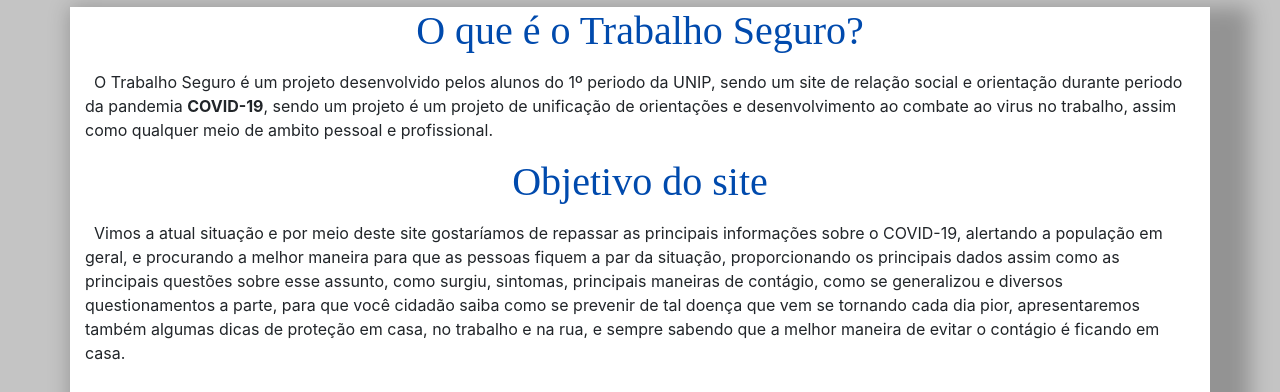
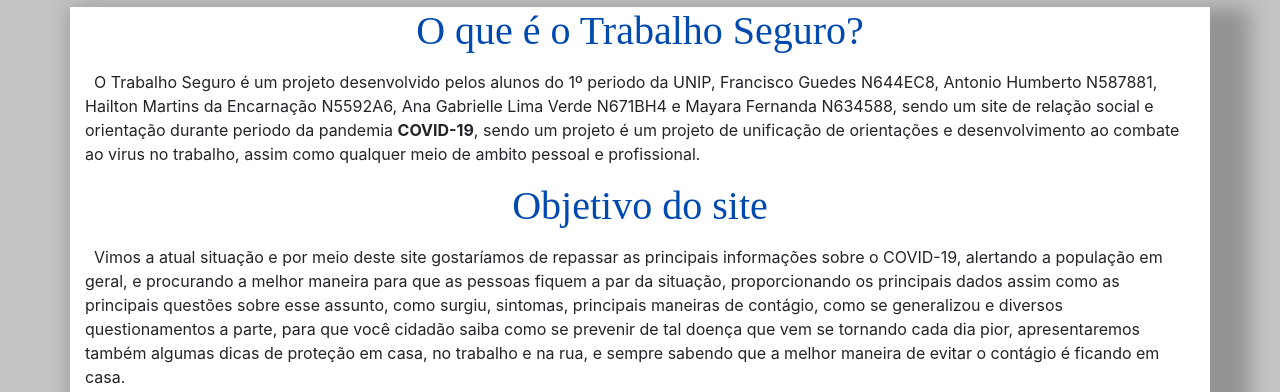
Before and after one commit to bfrancd236/TrabalhosSeguros, a plain HTML site: page Páginas/Inicial/Inicial.html in a window 1280 px wide. Shown: the part 479-871 px from the top of the page. Drawn offline with nearby package versions, Linux system fonts and the light colour scheme.

Commit message:
Update Inicial.html

```diff
--- a/Páginas/Inicial/Inicial.html
+++ b/Páginas/Inicial/Inicial.html
@@ -60,7 +60,8 @@
     </div>
     <div class="Conteúdo container">
         <h1> O que é o Trabalho Seguro?</h1>
-        <p>&nbsp O Trabalho Seguro é um projeto desenvolvido pelos alunos do 1º periodo da UNIP, sendo um site de relação social e orientação durante periodo da pandemia <B>COVID-19</B>, sendo um projeto
+        <p>&nbsp O Trabalho Seguro é um projeto desenvolvido pelos alunos do 1º periodo da UNIP, Francisco Guedes N644EC8, Antonio Humberto N587881, Hailton Martins da Encarnação
+            N5592A6, Ana Gabrielle Lima Verde N671BH4 e Mayara Fernanda N634588, sendo um site de relação social e orientação durante periodo da pandemia <B>COVID-19</B>, sendo um projeto
             é um projeto de unificação de orientações e desenvolvimento ao combate ao virus no trabalho, assim como qualquer meio de ambito pessoal e profissional.
         <h1> Objetivo do site </h1>
         <p>&nbsp Vimos a atual situação e por meio deste site gostaríamos de repassar as principais informações sobre o COVID-19, alertando a população em geral, e procurando a melhor maneira para que as pessoas fiquem a par da situação, proporcionando os principais dados assim como as principais questões sobre esse assunto, como surgiu, sintomas, principais maneiras de contágio, como se generalizou e diversos questionamentos a parte, para que você cidadão saiba como se prevenir de tal doença que vem se tornando cada dia pior, apresentaremos também algumas dicas de proteção em casa, no trabalho e na rua, e sempre sabendo que a melhor maneira de evitar o contágio é ficando em casa. </p>
```
